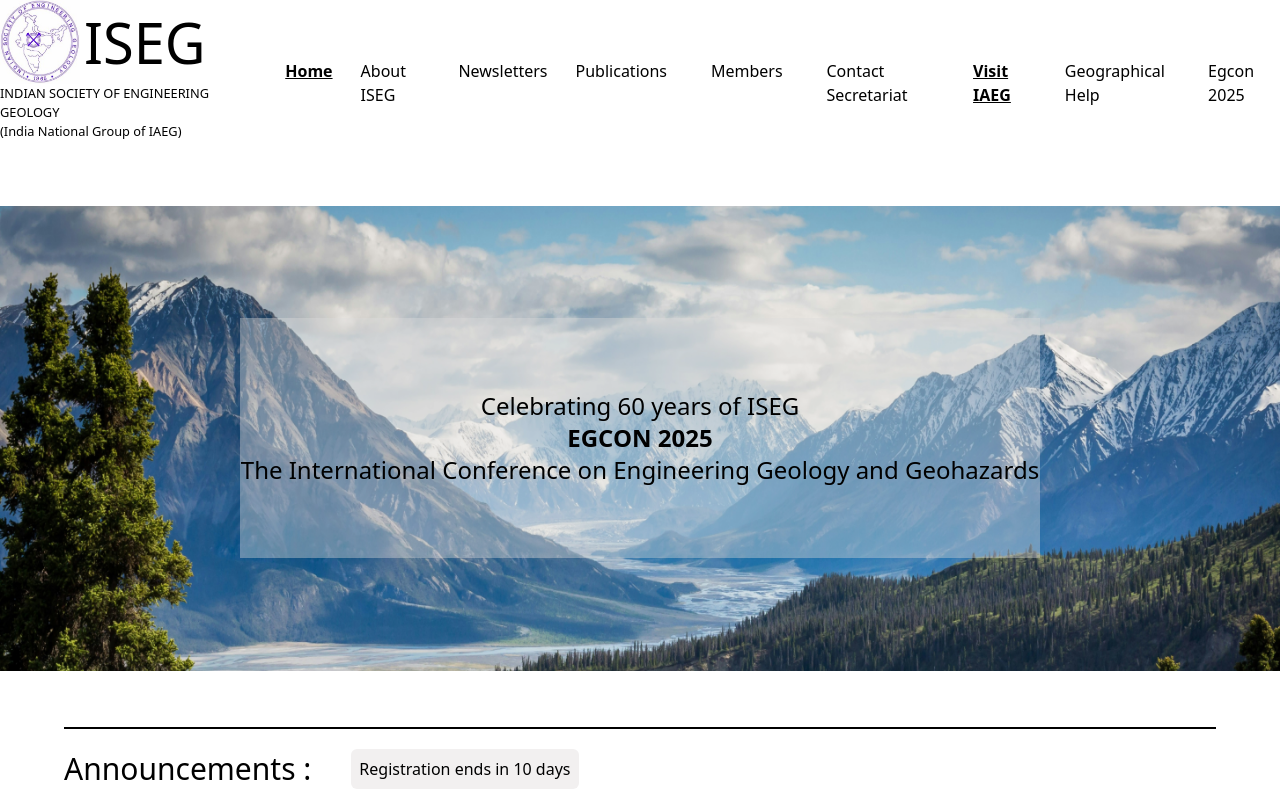
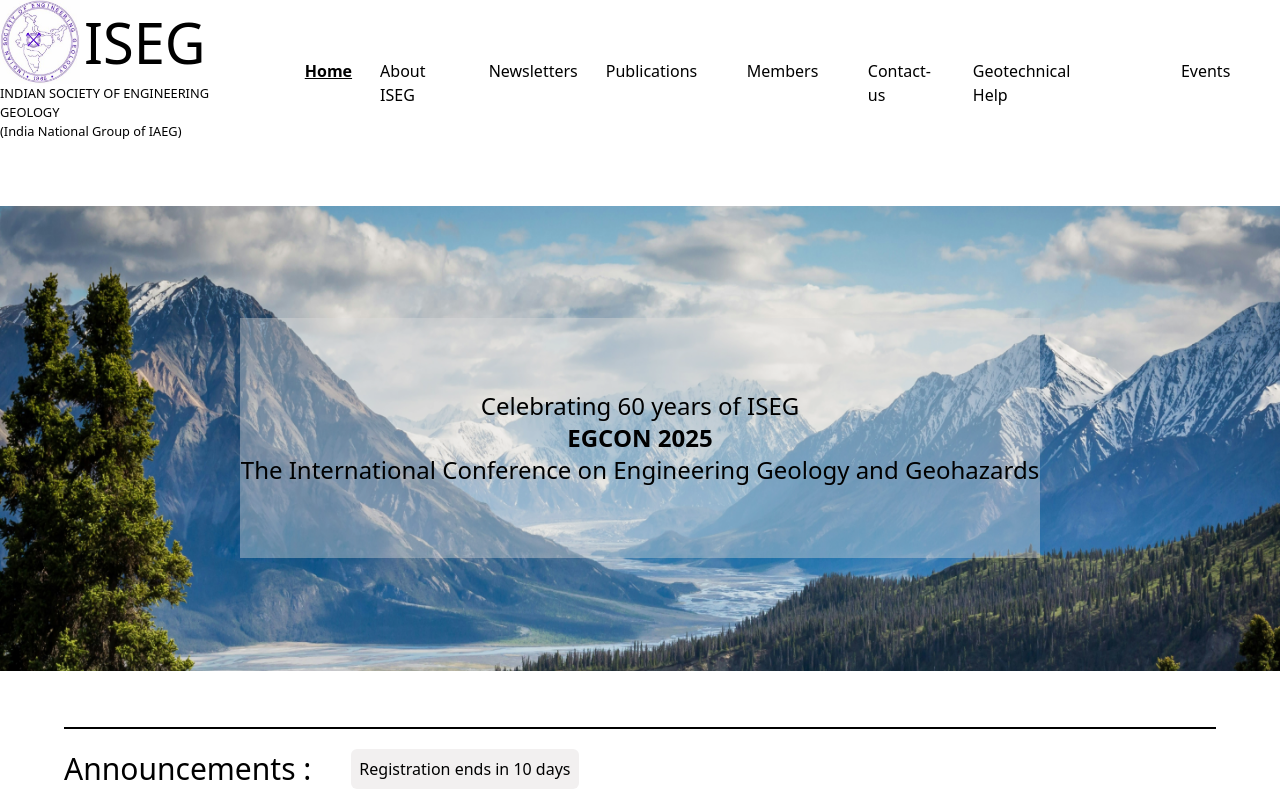
Before and after one commit to HarnoorAulakh1/ISEG, a React (Vite) app: page / in a window 1280 px wide. Shown: the top 800 px of the page. Built offline with nearby package versions, Linux system fonts and the light colour scheme; a web font is replaced by a local one.

Commit message:
homepage format and Events Tab

```diff
--- a/src/components/landing.tsx
+++ b/src/components/landing.tsx
@@ -64,7 +64,7 @@ function Landing() {
       </div>
       <div className="flex flex-col gap-2 items-center mt-10 overflow-hidden mb-5">
         <h1 className="md:text-[4rem] text-[2rem] font-jh">Important Links</h1>
-        <div className="grid md:grid-cols-2 gap-2  row-start-auto  h-max w-[80%] md:w-[80%]  mt-10">
+        <div className="grid md:grid-cols-3 gap-2  row-start-auto  h-max w-[80%] md:w-[80%]  mt-10">
           {data.map((x) => (
             <Link key={x.link} text={x.text} link={x.link} />
           ))}
--- a/src/components/navbar.tsx
+++ b/src/components/navbar.tsx
@@ -70,20 +70,38 @@ const data = [
     ],
   },
   {
-    text: "Contact Secretariat",
+    text: "Contact-us",
     link: "/contact-secretariat",
   },
+  // {
+  //   text: "Visit IAEG",
+  //   link: "https://iaeg.info/",
+  // },
   {
-    text: "Visit IAEG",
-    link: "https://iaeg.info/",
-  },
-  {
-    text: "Geographical Help",
+    text: "Geotechnical Help",
     link: "/help",
   },
   {
-    text: "Egcon 2025",
+    text: "Events",
     link: "/egcon",
+    child: [
+      {
+        text: "EGCON 2025",
+        link: "/egcon",
+      },
+      {
+        text: "EGCON 2023",
+        link: "/egcon23",
+      },
+      {
+        text: "EGCON 2022",
+        link: "/egcon22",
+      },
+      {
+        text: "ISEG Golden Jubilee",
+        link: "/iseg-gj",
+        },
+    ]
   },
 ];
 
@@ -111,9 +129,8 @@ function Navbar() {
       </div>
 
       <div
-        className={`${
-          open ? "h-[40rem] w-full p-4" : "h-0 w-0"
-        }  bg-[#1f1f1f] transition-all duration-200 z-[9999]  text-[#fafafa99] overflow-hidden flex flex-col text-[1rem] gap-2`}
+        className={`${open ? "h-[40rem] w-full p-4" : "h-0 w-0"
+          }  bg-[#1f1f1f] transition-all duration-200 z-[9999]  text-[#fafafa99] overflow-hidden flex flex-col text-[1rem] gap-2`}
       >
         <RxCross2
           className="cursor-pointer w-5 mb-5"
@@ -123,8 +140,9 @@ function Navbar() {
         {data.map((x) => (
           <>
             {x.text === "Publications" ||
-            x.text == "About ISEG" ||
-            x.text == "Members" ? (
+              x.text == "About ISEG" ||
+              x.text == "Members" ||
+              x.text == "Events" ? (
               <Link1 text={x.text} child={x.child} color="#1f1f1f" />
             ) : (
               <NavLink
@@ -158,8 +176,9 @@ function Links() {
     <div className="md:flex h-[1.5rem] md:flex-row  justify-center hidden gap-7 text-[1rem]">
       {data.map((x) =>
         x.text === "Publications" ||
-        x.text == "About ISEG" ||
-        x.text == "Members" ? (
+          x.text == "About ISEG" ||
+          x.text == "Members" ||
+          x.text == "Events" ? (
           <Link1 text={x.text} child={x.child} color="#d3d3d3" />
         ) : (
           <NavLink
```
